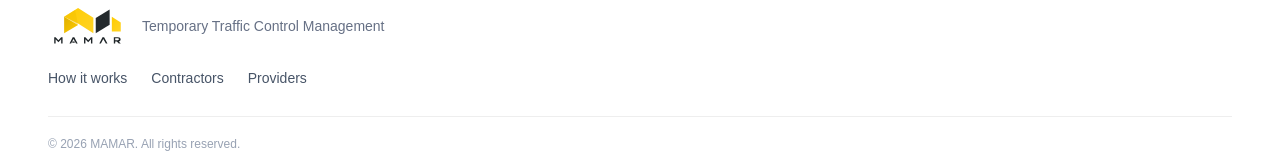
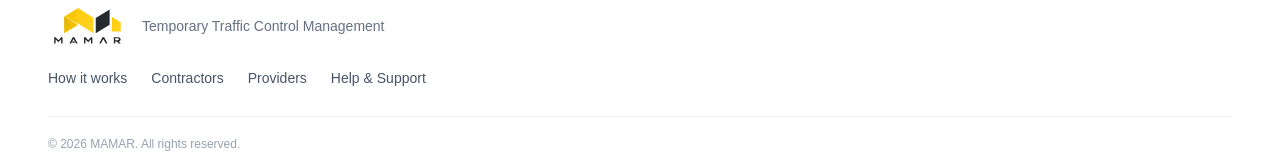
Before and after one commit to janaalhazmi/MAMAR, a React app in the folder Stage 4 MVP Development and Execution/frontend/: page / in a window 1280 px wide. Shown: the part 1927-2087 px from the top of the page. Built offline with nearby package versions, Linux system fonts and the light colour scheme; no server answers; the HTML template or start-up script is replaced by a standard one.

Commit message:
Add: style for dashboardmap

```diff
--- a/Stage 4 MVP Development and Execution/frontend/src/components/Footer.jsx
+++ b/Stage 4 MVP Development and Execution/frontend/src/components/Footer.jsx
@@ -16,6 +16,7 @@ function Footer() {
         <a href="#how-mamar-works">How it works</a>
         <Link to="/register">Contractors</Link>
         <Link to="/register">Providers</Link>
+        <Link to="/support">Help &amp; Support</Link>
       </div>
 
       <div className="mamar-footer-bottom">
```
